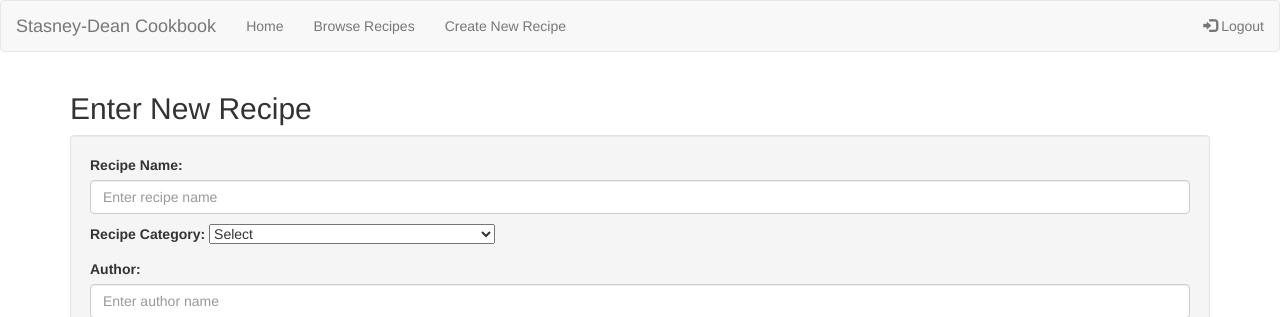
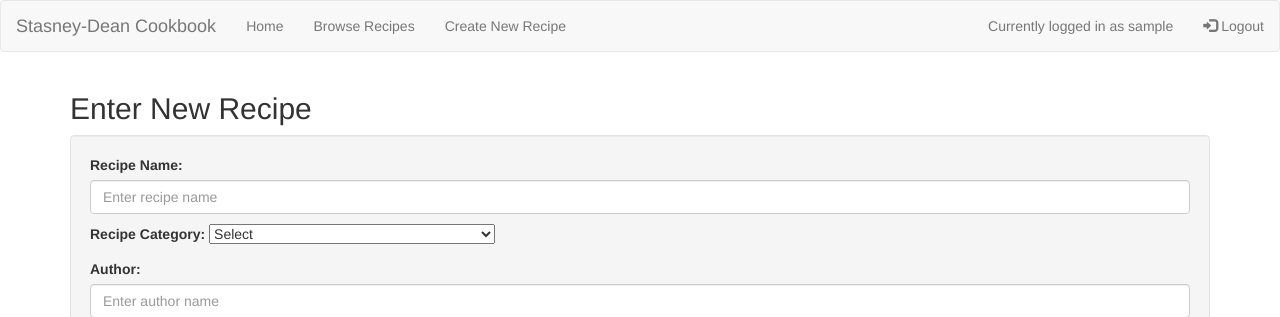
Before and after one commit to FrankieBetanco/cookbook, a Django app: page /cookbook/new_recipe/ in a window 1280 px wide. Shown: the top 317 px of the page. Run offline with Django 3.2, Linux system fonts and the light colour scheme; the visitor is signed in with stand-in values (Sample User, id 1); some libraries are stand-ins or nearby versions.

Commit message:
add text showing currently logged in user

```diff
--- a/cookbook/templates/cookbook/base.html
+++ b/cookbook/templates/cookbook/base.html
@@ -21,10 +21,27 @@
     </ul>
     <ul class="nav navbar-nav navbar-right">
       {% if user.is_authenticated %}
-      <li><a href="{% url 'cookbook:logout' %}"><span class="glyphicon glyphicon-log-in"></span> Logout</a></li>
+      <li>
+        <span class="navbar-text">
+          Currently logged in as {{ user.username}}
+        </span>
+      </li>
+      <li>
+        <a href="{% url 'cookbook:logout' %}"><span class="glyphicon glyphicon-log-in">
+          </span> Logout
+        </a>
+      </li>
       {% else %}
-      <li><a href="{% url 'cookbook:create_user' %}"><span class="glyphicon glyphicon-user"></span> Sign Up</a></li>
-      <li><a href="{% url 'cookbook:login' %}"><span class="glyphicon glyphicon-log-in"></span> Login</a></li>
+      <li>
+        <a href="{% url 'cookbook:create_user' %}">
+          <span class="glyphicon glyphicon-user"></span> Sign Up
+        </a>
+      </li>
+      <li>
+        <a href="{% url 'cookbook:login' %}">
+          <span class="glyphicon glyphicon-log-in"></span> Login
+        </a>
+      </li>
       {% endif %}
     </ul>
   </div>
```
